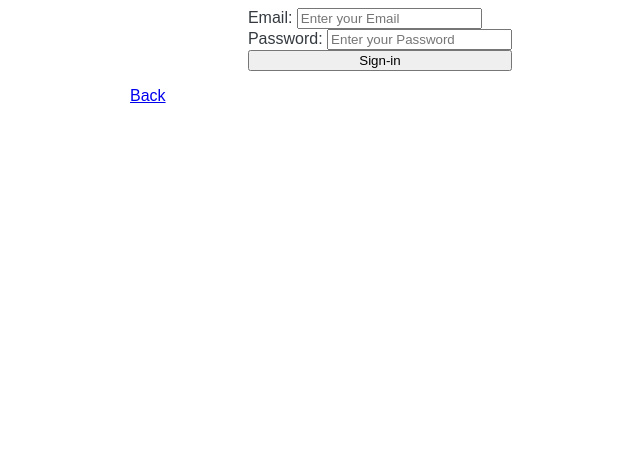
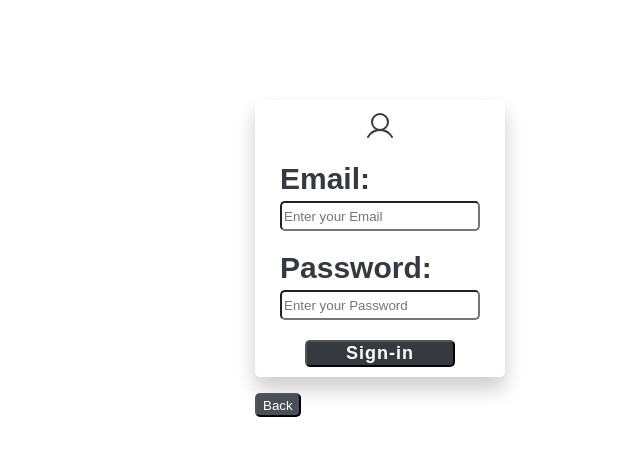
Before and after one commit to tgybyrl/Basic-HTML-Website, a plain HTML site: page contact.html in a window 1280 px wide. Shown: the whole page, without its empty margins (260-900 px from the left). Drawn offline with Linux system fonts and the light colour scheme.

Commit message:
Changed contact page and small revision

```diff
--- a/contact.html
+++ b/contact.html
@@ -10,14 +10,77 @@
       }
 
       .container {
-        width: 500px;
+        width: 250px;
         margin: 0 auto;
+        margin-top: 100px;
       }
 
       form {
         display: grid;
-        align-content: center;
-        justify-content: center;
+        grid-template-columns: 1 / 2;
+        grid-template-rows: 5 / 6;
+        gap: 20px;
+        border-radius: 5px;
+        box-shadow: 0 12px 20px rgba(0, 0, 0, 0.2);
+      }
+
+      .icon {
+        margin-top: 10px;
+        height: 32px;
+        justify-self: center;
+      }
+
+      label {
+        font-weight: 600;
+        font-family: sans-serif;
+        text-transform: capitalize;
+        margin-bottom: 5px;
+        font-size: 30px;
+      }
+
+      .email {
+        justify-self: center;
+        display: flex;
+        flex-direction: column;
+      }
+
+      .password {
+        justify-self: center;
+        display: flex;
+        flex-direction: column;
+      }
+
+      input {
+        width: 200px;
+        border-radius: 5px;
+        height: 30px;
+      }
+
+      .btn--sign {
+        font-size: 18px;
+        font-weight: 600;
+        letter-spacing: 1;
+        justify-self: center;
+        width: 150px;
+        grid-column: 1 / -1;
+        background-color: #343a40;
+        color: #fff;
+        border-radius: 5px;
+        margin-bottom: 10px;
+      }
+
+      .btn--back {
+        height: 24px;
+        background-color: #495057;
+        border-radius: 5px;
+      }
+
+      a:link,
+      a:visited,
+      a:hover,
+      a:active {
+        text-decoration: none;
+        color: #fff;
       }
     </style>
   </head>
@@ -25,6 +88,31 @@
     <div class="container">
       <!-- Login Form Code -->
       <form action="" method="POST">
+        <svg
+          class="icon"
+          xmlns="http://www.w3.org/2000/svg"
+          viewBox="0 0 256 256"
+        >
+          <rect width="256" height="256" fill="none" />
+          <circle
+            cx="128"
+            cy="96"
+            r="64"
+            fill="none"
+            stroke="currentColor"
+            stroke-linecap="round"
+            stroke-linejoin="round"
+            stroke-width="16"
+          />
+          <path
+            d="M32,216c19.37-33.47,54.55-56,96-56s76.63,22.53,96,56"
+            fill="none"
+            stroke="currentColor"
+            stroke-linecap="round"
+            stroke-linejoin="round"
+            stroke-width="16"
+          />
+        </svg>
         <div class="email">
           <label for="first">Email:</label>
           <input
@@ -45,9 +133,9 @@
             required
           />
         </div>
-        <button>Sign-in</button>
+        <button class="btn btn--sign">Sign-in</button>
       </form>
-      <a href="index.html">Back</a>
+      <button class="btn btn--back"><a href="index.html">Back</a></button>
     </div>
   </body>
 </html>
--- a/style.css
+++ b/style.css
@@ -27,6 +27,10 @@ p {
   line-height: 1.5;
   margin-bottom: 10px;
   font-size: 20px;
+}
+
+.main-header h3 {
+  margin-bottom: 0;
 }
 
 h3 {
```
Also changed, not shown: index.html (+4 -0 lines).
